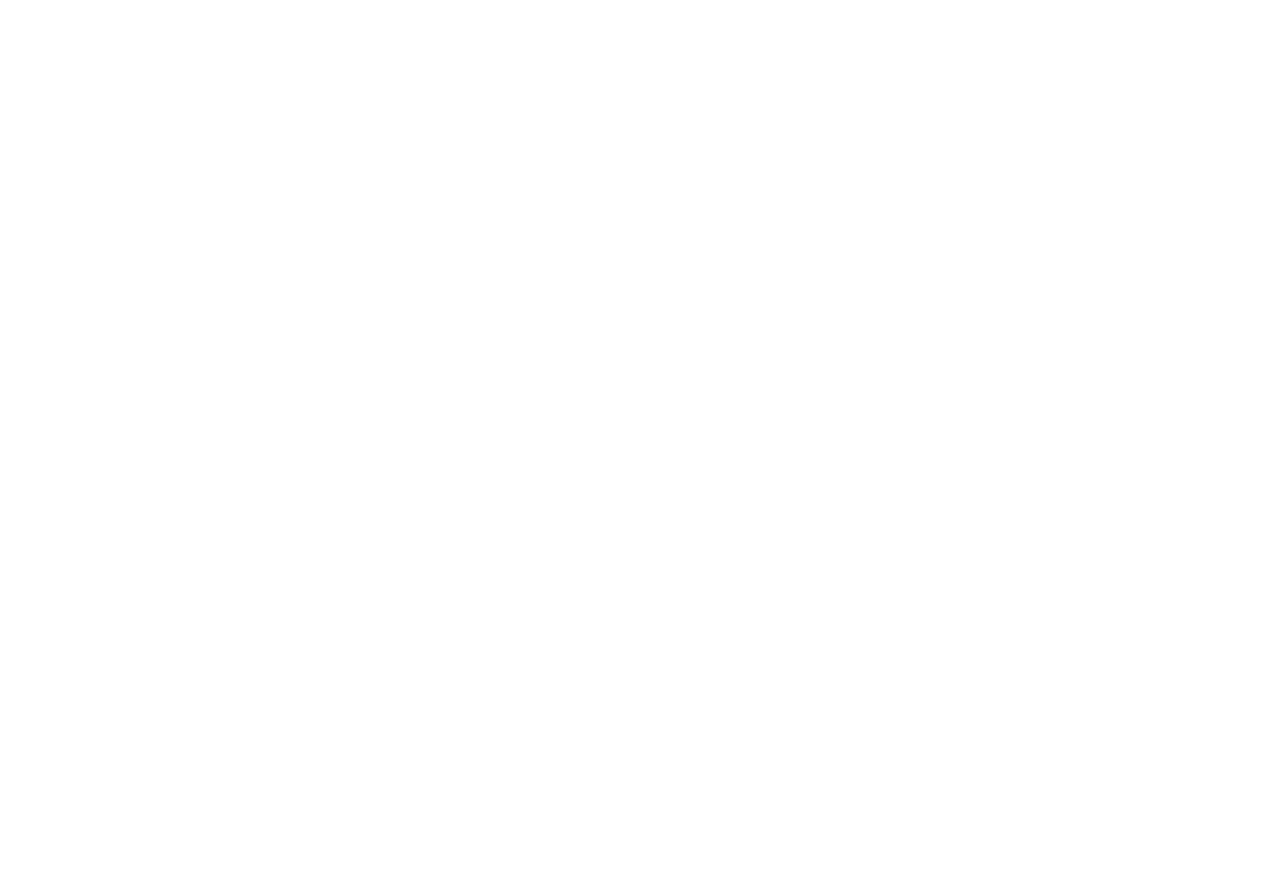
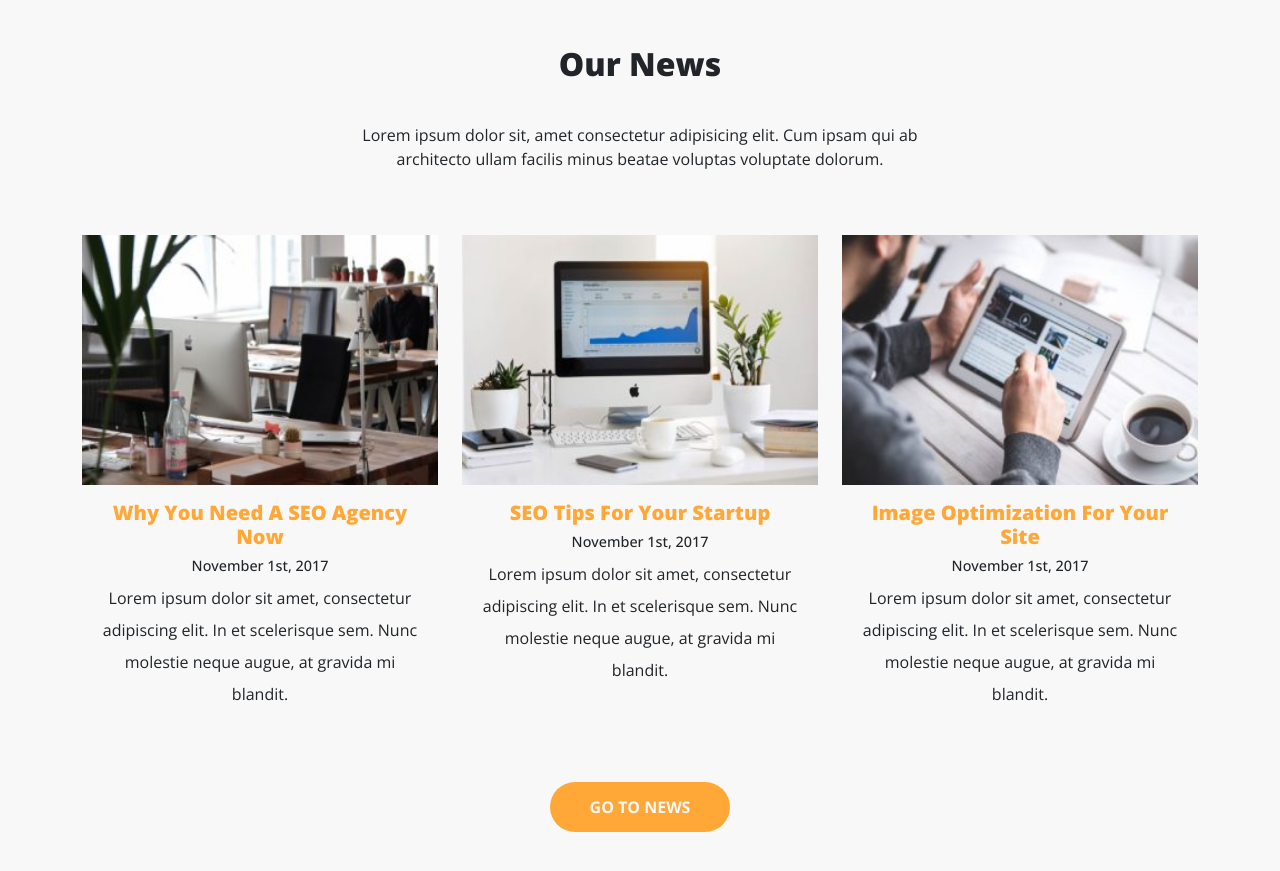
Before and after one commit to Vinffs/proj-html-vuejs, a Vue app: page / in a window 1280 px wide. Shown: the part 4440-5311 px from the top of the page. Before the commit the page ends 4437 px from the top, so only its background shows below. Built offline with nearby package versions, Linux system fonts and the light colour scheme.

Commit message:
finished news section

```diff
--- a/src/App.vue
+++ b/src/App.vue
@@ -5,6 +5,7 @@
     <ServicesComponent />
     <AboutWorkComponent />
     <PlansComponent />
+    <NewsComponent />
   </main>
 </template>
 
@@ -14,6 +15,7 @@
 import ServicesComponent from "./components/MainComponents/ServicesComponent.vue";
 import AboutWorkComponent from "./components/MainComponents/AboutWorkComponent.vue";
 import PlansComponent from "./components/MainComponents/PlansComponent.vue";
+import NewsComponent from "./components/MainComponents/NewsComponent.vue";
 export default {
   name: 'App',
   components: {
@@ -22,6 +24,7 @@
     ServicesComponent,
     AboutWorkComponent,
     PlansComponent,
+    NewsComponent,
   },
   data() {
     return {
--- a/src/assets/data/store.js
+++ b/src/assets/data/store.js
@@ -152,4 +152,24 @@
       active: false,
     },
   ],
+  ourNews: [
+    {
+      path: "/images/related-service-2-320x202.jpg",
+      title: "Why You Need A SEO Agency Now",
+      date: "November 1st, 2017",
+      text: "Lorem ipsum dolor sit amet, consectetur adipiscing elit. In et scelerisque sem. Nunc molestie neque augue, at gravida mi blandit.",
+    },
+    {
+      path: "/images/related-service-4-320x202.jpg",
+      title: "SEO Tips For Your Startup",
+      date: "November 1st, 2017",
+      text: "Lorem ipsum dolor sit amet, consectetur adipiscing elit. In et scelerisque sem. Nunc molestie neque augue, at gravida mi blandit.",
+    },
+    {
+      path: "/images/blog-post-6-320x202.jpg",
+      title: "Image Optimization For Your Site",
+      date: "November 1st, 2017",
+      text: "Lorem ipsum dolor sit amet, consectetur adipiscing elit. In et scelerisque sem. Nunc molestie neque augue, at gravida mi blandit.",
+    },
+  ],
 });
--- /dev/null
+++ b/src/components/MainComponents/NewsComponent.vue
@@ -0,0 +1,113 @@
+<template>
+  <section>
+    <div class="container py-5">
+      <div class="w-50 text-center mx-auto">
+        <h1>Our News</h1>
+        <p>Lorem ipsum dolor sit, amet consectetur adipisicing elit. Cum ipsam qui ab architecto ullam facilis minus
+          beatae
+          voluptas voluptate dolorum.</p>
+      </div>
+      <div class="row justify-content-between p-0">
+        <div class=" col-4" v-for="post in store.ourNews">
+          <div class="card border-0">
+            <div class="card-img-top">
+              <img :src="post.path" :alt="post.title">
+            </div>
+            <div class="card-body">
+              <h5 class="card-title fs-bold">{{ post.title }}</h5>
+              <h6 class="card-text fs-bold">{{ post.date }}</h6>
+              <p class="card-text">{{ post.text }}</p>
+            </div>
+          </div>
+        </div>
+      </div>
+      <div class="text-center">
+        <button>GO TO NEWS</button>
+      </div>
+    </div>
+  </section>
+</template>
+
+<script>
+import { store } from "../../assets/data/store";
+export default {
+  name: 'NewsComponent',
+  data() {
+    return {
+      store,
+    }
+  }
+}
+</script>
+
+<style lang="scss" scoped>
+@use "../../assets/styles/partials/variables" as *;
+
+section {
+  background-color: $terciary_variant;
+
+  .w-50 {
+    h1 {
+      font-size: 2em;
+      font-weight: 800;
+    }
+
+    h1,
+    p {
+      padding-bottom: 1em;
+    }
+
+  }
+
+  .card-img-top {
+    height: 250px;
+
+    img {
+      width: 100%;
+      height: 100%;
+    }
+
+  }
+
+  .col-4 {
+    padding: 1em;
+    text-align: center;
+
+    &:first-child,
+    &:last-child,
+    &:nth-child(2) {
+      padding-left: 0.75em;
+      padding-right: 0.75em;
+    }
+
+    .card {
+      padding: 1em 0 0.5em 0;
+      background-color: transparent;
+    }
+
+    h5 {
+      font-weight: 800;
+      color: $color_primary;
+    }
+
+    h6 {
+      font-size: 0.9em;
+    }
+
+    p {
+      line-height: 2em;
+      padding-bottom: 2em;
+    }
+  }
+
+  button {
+    font-size: 1em;
+    font-weight: bold;
+    color: $color_terciary;
+    padding: 0.8em 2.5em;
+    border: none;
+    border-radius: 50px;
+    background-color: $color_primary;
+  }
+}
+</style>
```
